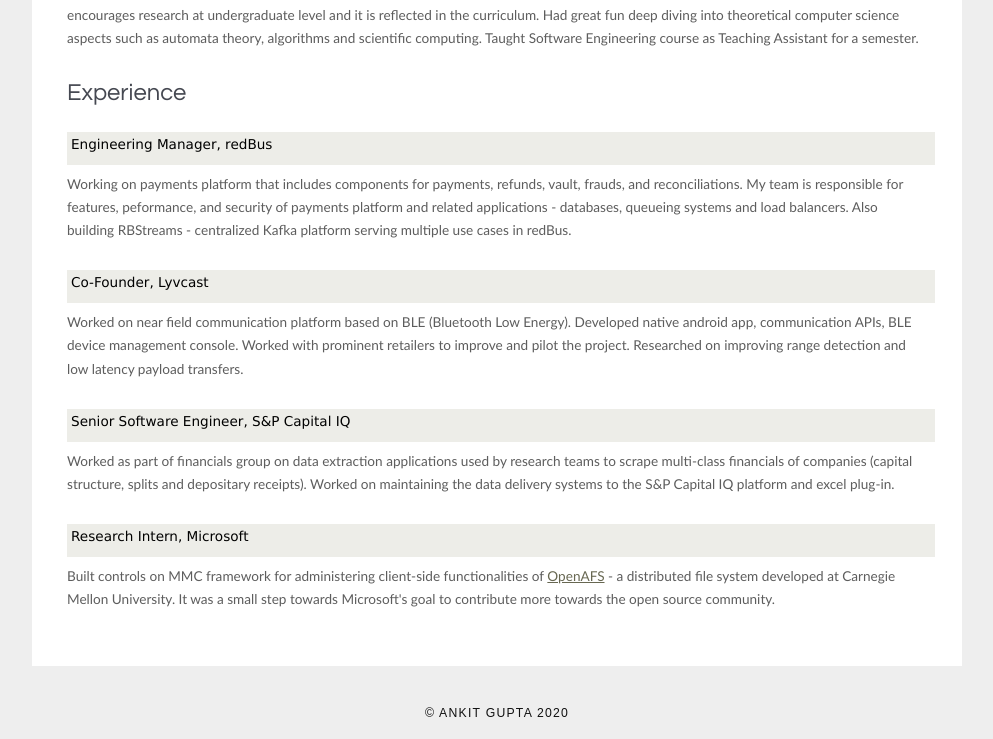
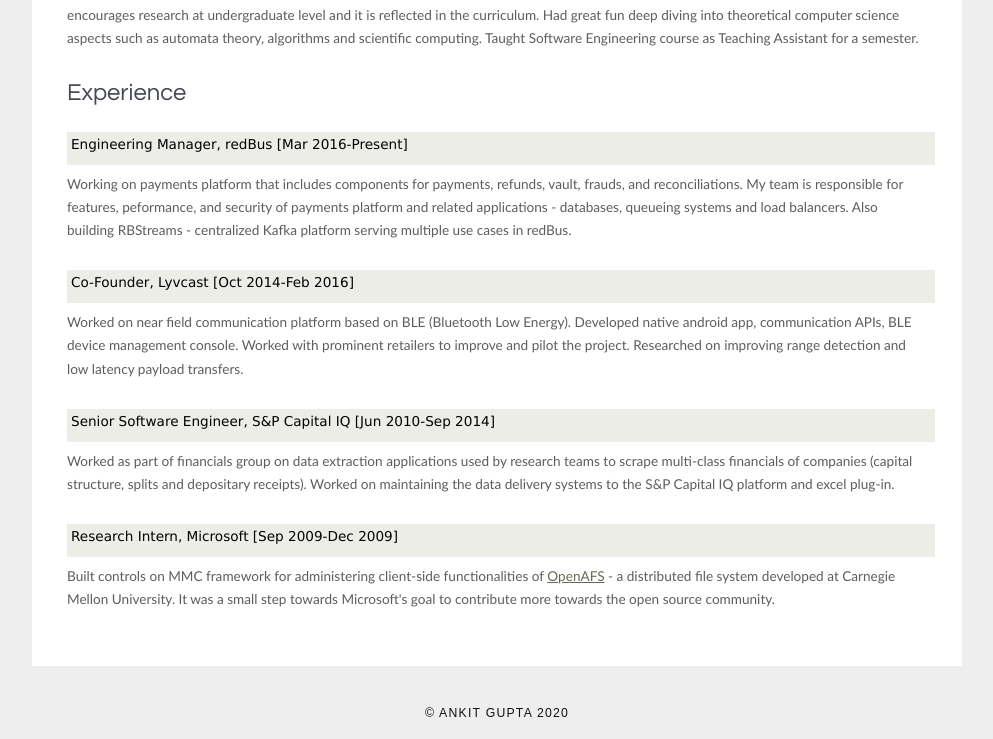
Before and after one commit to gptankit/gptankit.github.io, a plain HTML site: page index.html in a window 1280 px wide. Shown: the part 456-1195 px from the top of the page, without its empty margins (143-1136 px from the left). Drawn offline with Linux system fonts and the light colour scheme.

Commit message:
Added exp timelines

```diff
--- a/index.html
+++ b/index.html
@@ -55,17 +55,17 @@
       <div id="content">
         <h1>Experience</h1>
         <ul id="items">
-          <li>Engineering Manager, redBus</li>
+          <li>Engineering Manager, redBus [Mar 2016-Present]</li>
           <p>Working on payments platform that includes components for payments, refunds, vault, frauds, and reconciliations.
             My team is responsible for features, peformance, and security of payments platform and related applications - databases, queueing systems
             and load balancers. Also building RBStreams - centralized Kafka platform serving multiple use cases in redBus.</p>
-          <li>Co-Founder, Lyvcast</li>
+          <li>Co-Founder, Lyvcast [Oct 2014-Feb 2016]</li>
           <p>Worked on near field communication platform based on BLE (Bluetooth Low Energy). Developed native android app, communication APIs, BLE device management console.
             Worked with prominent retailers to improve and pilot the project. Researched on improving range detection and low latency payload transfers.</p>
-          <li>Senior Software Engineer, S&P Capital IQ</li>
+          <li>Senior Software Engineer, S&P Capital IQ [Jun 2010-Sep 2014]</li>
           <p>Worked as part of financials group on data extraction applications used by research teams to scrape multi-class financials of companies (capital structure, splits and depositary receipts).
             Worked on maintaining the data delivery systems to the S&P Capital IQ platform and excel plug-in.</p>
-          <li>Research Intern, Microsoft</li>
+          <li>Research Intern, Microsoft [Sep 2009-Dec 2009]</li>
           <p>Built controls on MMC framework for administering client-side functionalities of <a target="_blank" href="https://www.openafs.org">OpenAFS</a> - a distributed file system developed at Carnegie Mellon University. It was a small step towards Microsoft's goal to contribute more towards the open source community.</p>
         </ul>
       </div>
```
